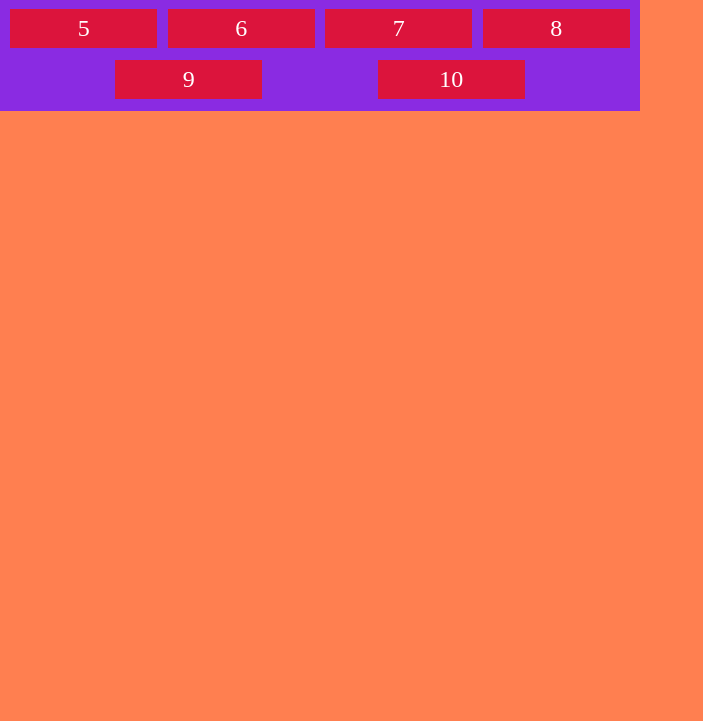
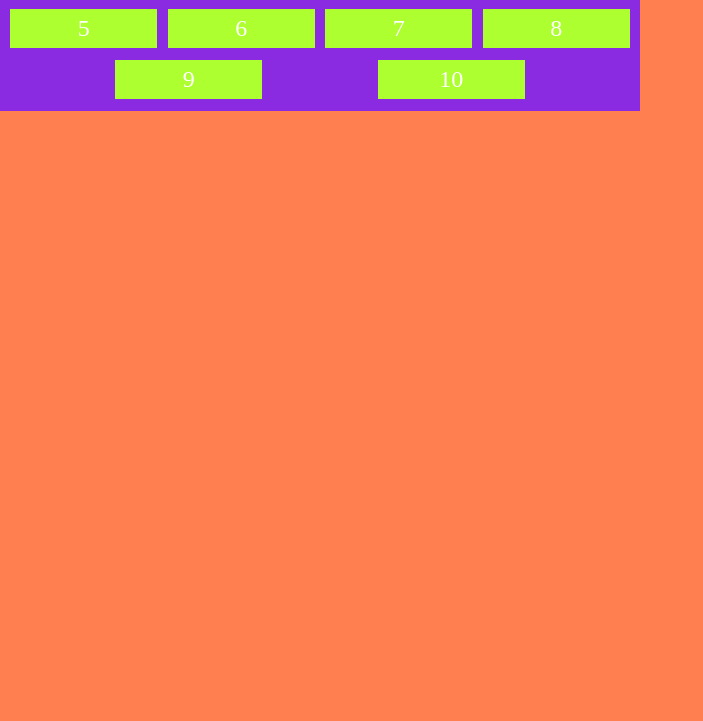
Before and after one commit to ftureo/flexbox-intro, a plain HTML site: page index.html in a window 1280 px wide. Shown: the part 79-800 px from the top of the page, without its empty margins (0-703 px from the left). Drawn offline with Linux system fonts and the light colour scheme.

Commit message:
:lipstick: Deploy: Change in color for activate pipeline in Netlify Try #2

```diff
--- a/styles.css
+++ b/styles.css
@@ -35,7 +35,7 @@ h1 {
     display: flex;
     justify-content: center;
     color: white;
-    background-color: crimson;
+    background-color: greenyellow;
     font-size: 24px;
     padding: 6px;
     margin-bottom: 12px;
```
